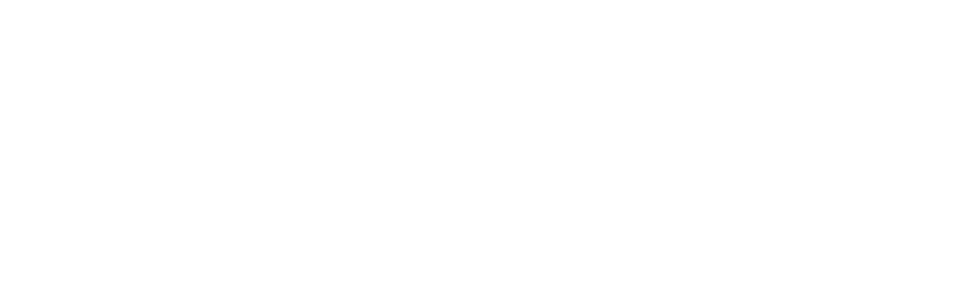
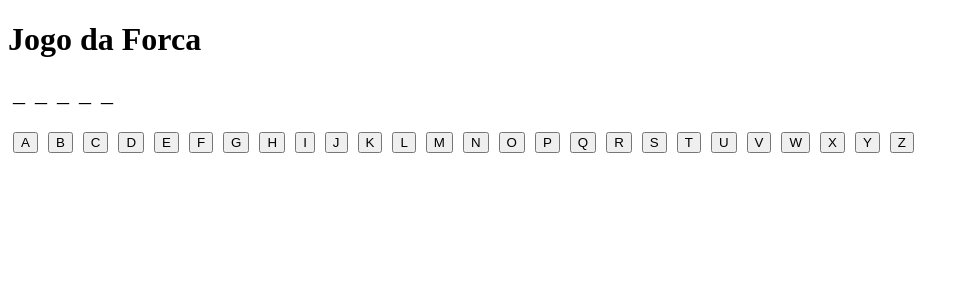
Before and after one commit to v11kt0r/Front-End-ProjetoFinal, a React (Vite) app in the folder forca-frontend/: page /game in a window 1280 px wide. Before the commit this address had no page. Shown: the top 300 px of the page, without its empty margins (0-968 px from the left). Built offline with nearby package versions, Linux system fonts and the light colour scheme.

Commit message:
funções iniciais
funções iniciais, componentes e adição de arquivos.

```diff
--- a/forca-frontend/src/App.jsx
+++ b/forca-frontend/src/App.jsx
@@ -1,14 +1,8 @@
-import { BrowserRouter, Routes, Route } from 'react-router-dom';
-import Game from './components/Game';
+import { RouterProvider } from 'react-router-dom';
+import router from './routes';
 
 function App() {
-  return (
-    <BrowserRouter>
-      <Routes>
-        <Route path="/" element={<Game />} />
-      </Routes>
-    </BrowserRouter>
-  );
+  return <RouterProvider router={router} />;
 }
 
 export default App;
--- a/forca-frontend/src/components/Game.jsx
+++ /dev/null
@@ -1,10 +0,0 @@
-function Game() {
-  return (
-    <div>
-      <h1>Jogo da Forca</h1>
-      {/* Aqui depois vai vir o estado, botões, letras, etc */}
-    </div>
-  );
-}
-
-export default Game;
--- /dev/null
+++ b/forca-frontend/src/components/Header.jsx
@@ -0,0 +1,7 @@
+export default function Header() {
+  return (
+    <header>
+      <h1>Jogo da Forca</h1>
+    </header>
+  );
+}
--- /dev/null
+++ b/forca-frontend/src/components/Keyboard.jsx
@@ -0,0 +1,18 @@
+export default function Keyboard({ onLetterClick, guessedLetters }) {
+  const letters = 'ABCDEFGHIJKLMNOPQRSTUVWXYZ'.split('');
+
+  return (
+    <div style={{ marginTop: '20px' }}>
+      {letters.map((letter) => (
+        <button
+          key={letter}
+          onClick={() => onLetterClick(letter)}
+          disabled={guessedLetters.includes(letter)}
+          style={{ margin: '5px' }}
+        >
+          {letter}
+        </button>
+      ))}
+    </div>
+  );
+}
--- /dev/null
+++ b/forca-frontend/src/components/WordDisplay.jsx
@@ -0,0 +1,11 @@
+export default function WordDisplay({ word, guessedLetters }) {
+  return (
+    <div>
+      {word.split('').map((letter, index) => (
+        <span key={index} style={{ margin: '0 5px', fontSize: '24px' }}>
+          {guessedLetters.includes(letter) ? letter : '_'}
+        </span>
+      ))}
+    </div>
+  );
+}
--- /dev/null
+++ b/forca-frontend/src/pages/Game.jsx
@@ -0,0 +1,23 @@
+import { useState } from 'react';
+import Header from '../components/Header';
+import WordDisplay from '../components/WordDisplay';
+import Keyboard from '../components/Keyboard';
+
+export default function Game() {
+  const [word, setWord] = useState('REACT'); // Palavra exemplo
+  const [guessedLetters, setGuessedLetters] = useState([]);
+
+  const handleLetterClick = (letter) => {
+    if (!guessedLetters.includes(letter)) {
+      setGuessedLetters([...guessedLetters, letter]);
+    }
+  };
+
+  return (
+    <div>
+      <Header />
+      <WordDisplay word={word} guessedLetters={guessedLetters} />
+      <Keyboard onLetterClick={handleLetterClick} guessedLetters={guessedLetters} />
+    </div>
+  );
+}
--- /dev/null
+++ b/forca-frontend/src/pages/Home.jsx
@@ -0,0 +1,11 @@
+function Home() {
+  return (
+    <div>
+      <h1>Bem-vindo ao Jogo da Forca!</h1>
+      <a href="/game">Iniciar Jogo</a>
+      <a href="/ranking">Ver Ranking</a>
+    </div>
+  );
+}
+
+export default Home;
--- /dev/null
+++ b/forca-frontend/src/pages/Ranking.jsx
@@ -0,0 +1,23 @@
+import { Link } from 'react-router-dom';
+
+export default function Ranking() {
+  const rankingData = [
+    { name: 'Jogador1', score: 10 },
+    { name: 'Jogador2', score: 8 },
+    { name: 'Jogador3', score: 5 },
+  ];
+
+  return (
+    <div>
+      <h1>Ranking</h1>
+      <ul>
+        {rankingData.map((player, index) => (
+          <li key={index}>
+            {player.name} - {player.score} pontos
+          </li>
+        ))}
+      </ul>
+      <Link to="/">Voltar para o Início</Link>
+    </div>
+  );
+}
--- /dev/null
+++ b/forca-frontend/src/routes.jsx
@@ -0,0 +1,12 @@
+import { createBrowserRouter } from 'react-router-dom';
+import Home from './pages/Home';
+import Game from './pages/Game';
+import Ranking from './pages/Ranking';
+
+const router = createBrowserRouter([
+  { path: "/", element: <Home /> },
+  { path: "/game", element: <Game /> },
+  { path: "/ranking", element: <Ranking /> },
+]);
+
+export default router;
```
